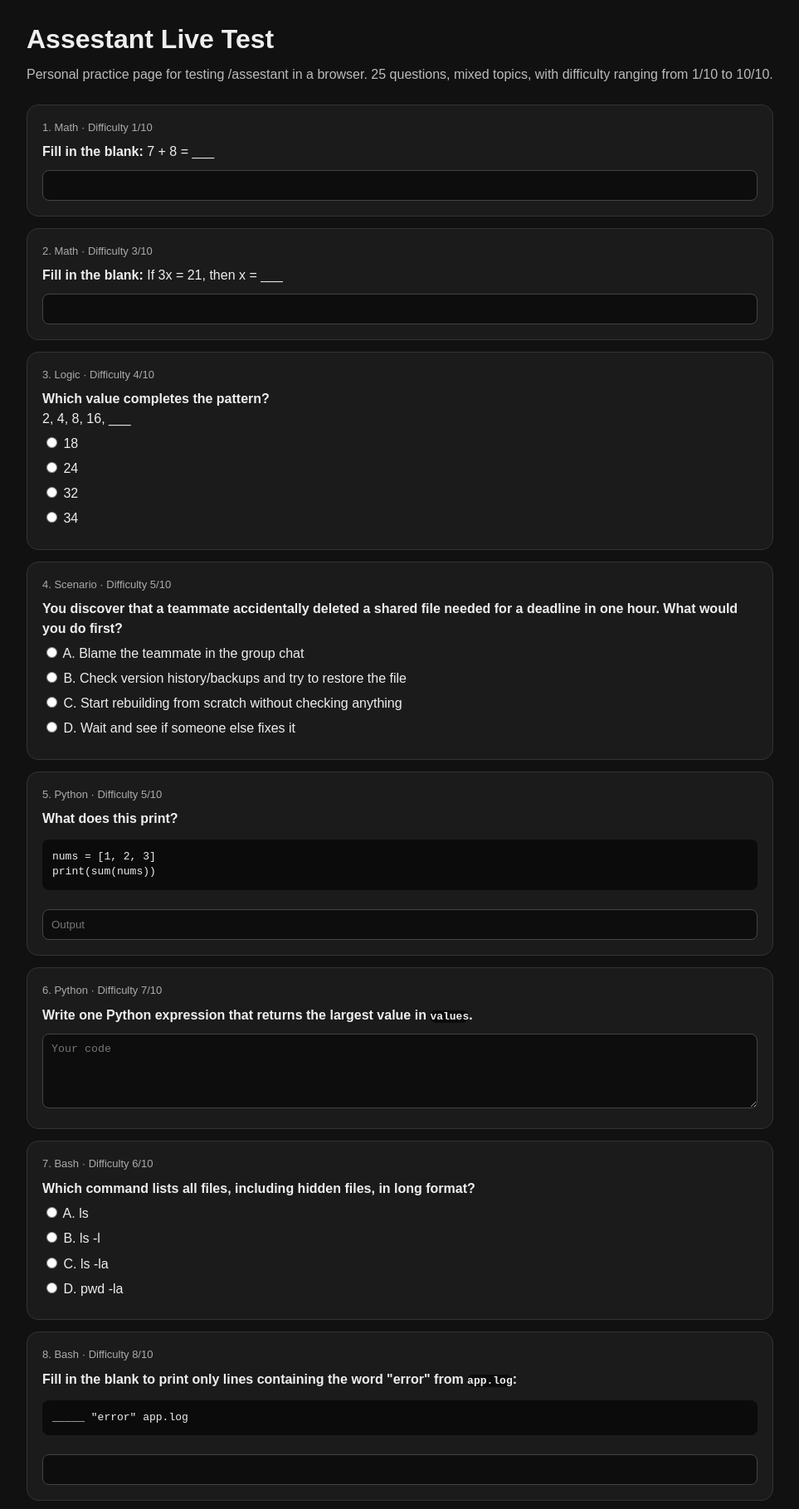
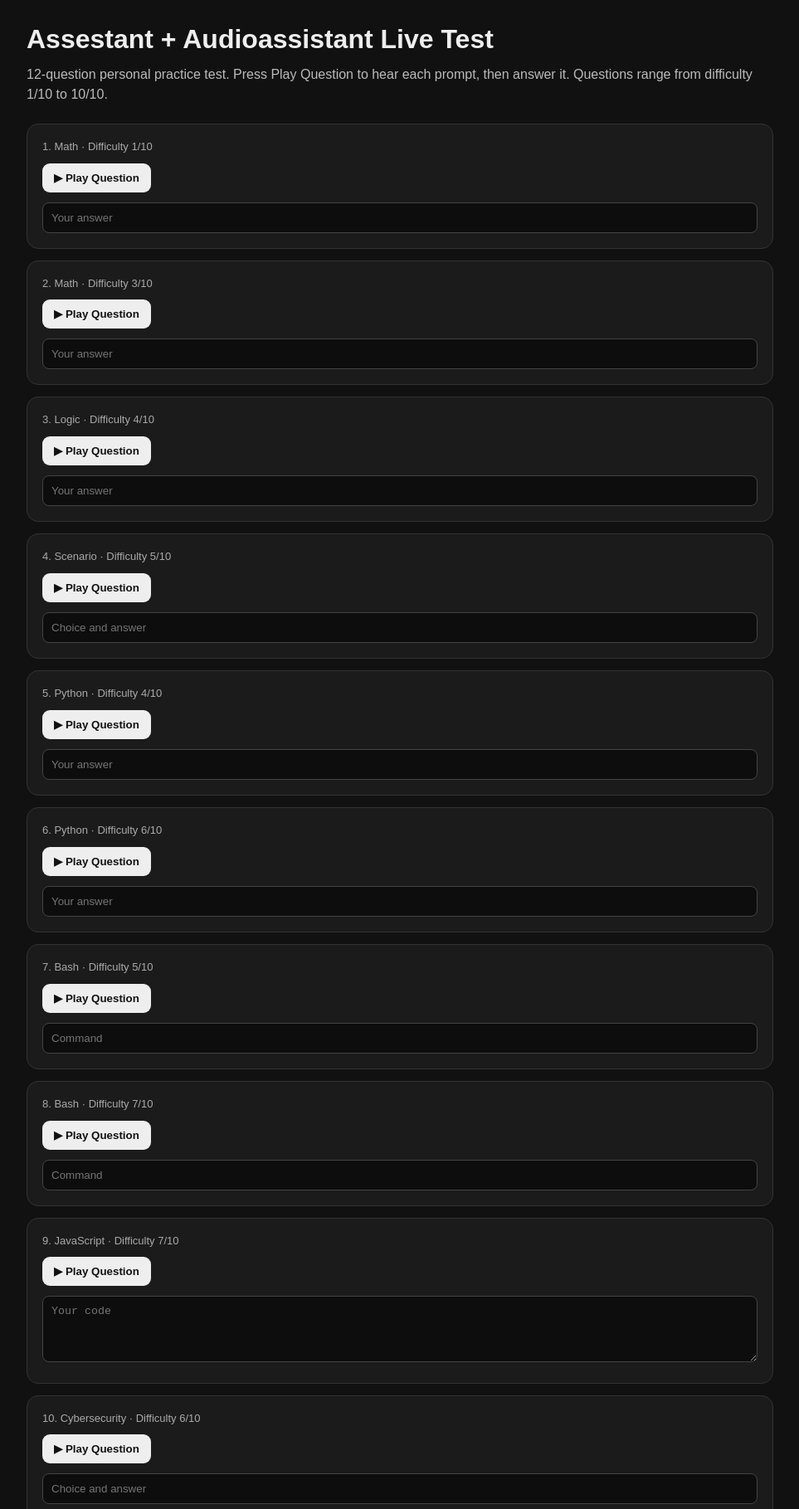
Before and after one commit to godthefather1952/assestanttest, a plain HTML site: page index.html in a window 1280 px wide. Shown: the top 1819 px of the page at 83% size, without its empty margins (158-1121 px from the left). Drawn offline with Linux system fonts and the light colour scheme.

Commit message:
Convert practice test to 12 audio-enabled questions

```diff
--- a/index.html
+++ b/index.html
@@ -1,125 +1,43 @@
 <!DOCTYPE html>
 <html lang="en">
 <head>
-<meta charset="UTF-8" />
-<meta name="viewport" content="width=device-width, initial-scale=1.0" />
-<title>Assestant Live Test</title>
+<meta charset="UTF-8"><meta name="viewport" content="width=device-width,initial-scale=1">
+<title>Assestant + Audioassistant Live Test</title>
 <style>
-  body{font-family:Arial,Helvetica,sans-serif;background:#111;color:#eee;margin:0;padding:24px;line-height:1.45}
-  .wrap{max-width:900px;margin:0 auto}
-  h1{margin:0 0 8px}
-  .note{color:#bbb;margin-bottom:24px}
-  .q{background:#1b1b1b;border:1px solid #333;border-radius:14px;padding:18px;margin:14px 0}
-  .meta{font-size:13px;color:#aaa;margin-bottom:8px}
-  input[type=text], textarea{width:100%;box-sizing:border-box;background:#0d0d0d;color:#fff;border:1px solid #444;border-radius:8px;padding:10px;margin-top:10px}
-  textarea{min-height:90px}
-  code,pre{background:#0b0b0b;border-radius:8px}
-  pre{padding:12px;overflow:auto}
-  label{display:block;margin:7px 0}
-  .footer{margin-top:28px;color:#888;font-size:13px}
+body{font-family:Arial,Helvetica,sans-serif;background:#111;color:#eee;margin:0;padding:24px;line-height:1.45}
+.wrap{max-width:900px;margin:auto} h1{margin:0 0 8px}.note{color:#bbb;margin-bottom:24px}
+.q{background:#1b1b1b;border:1px solid #333;border-radius:14px;padding:18px;margin:14px 0}
+.meta{font-size:13px;color:#aaa;margin-bottom:10px}.play{background:#eee;color:#111;border:0;border-radius:9px;padding:10px 14px;font-weight:700;cursor:pointer}
+input[type=text],textarea{width:100%;box-sizing:border-box;background:#0d0d0d;color:#fff;border:1px solid #444;border-radius:8px;padding:10px;margin-top:12px}
+textarea{min-height:80px}.hint{font-size:13px;color:#888;margin-top:8px}.footer{margin-top:28px;color:#888;font-size:13px}
 </style>
-</head>
-<body>
-<div class="wrap">
-  <h1>Assestant Live Test</h1>
-  <div class="note">Personal practice page for testing /assestant in a browser. 25 questions, mixed topics, with difficulty ranging from 1/10 to 10/10.</div>
+</head><body><div class="wrap">
+<h1>Assestant + Audioassistant Live Test</h1>
+<div class="note">12-question personal practice test. Press Play Question to hear each prompt, then answer it. Questions range from difficulty 1/10 to 10/10.</div>
 
-  <div class="q">
-    <div class="meta">1. Math · Difficulty 1/10</div>
-    <strong>Fill in the blank:</strong> 7 + 8 = ___
-    <input type="text" />
-  </div>
+<div class="q"><div class="meta">1. Math · Difficulty 1/10</div><button class="play" data-say="What is seven plus eight?">▶ Play Question</button><input type="text" placeholder="Your answer"></div>
+<div class="q"><div class="meta">2. Math · Difficulty 3/10</div><button class="play" data-say="If three x equals twenty-one, what is x?">▶ Play Question</button><input type="text" placeholder="Your answer"></div>
+<div class="q"><div class="meta">3. Logic · Difficulty 4/10</div><button class="play" data-say="What number comes next in this pattern? Two, four, eight, sixteen.">▶ Play Question</button><input type="text" placeholder="Your answer"></div>
+<div class="q"><div class="meta">4. Scenario · Difficulty 5/10</div><button class="play" data-say="A teammate accidentally deletes a shared file needed for a deadline in one hour. What should you do first? A: blame the teammate. B: check version history or backups and try to restore it. C: rebuild everything immediately. D: wait for someone else to fix it.">▶ Play Question</button><input type="text" placeholder="Choice and answer"></div>
+<div class="q"><div class="meta">5. Python · Difficulty 4/10</div><button class="play" data-say="In Python, what built-in function returns the largest item in a list?">▶ Play Question</button><input type="text" placeholder="Your answer"></div>
+<div class="q"><div class="meta">6. Python · Difficulty 6/10</div><button class="play" data-say="In Python, a list contains one, two, and three. What does sum of that list return?">▶ Play Question</button><input type="text" placeholder="Your answer"></div>
+<div class="q"><div class="meta">7. Bash · Difficulty 5/10</div><button class="play" data-say="Which Bash command displays the current working directory?">▶ Play Question</button><input type="text" placeholder="Command"></div>
+<div class="q"><div class="meta">8. Bash · Difficulty 7/10</div><button class="play" data-say="Which command lists all files, including hidden files, in long format?">▶ Play Question</button><input type="text" placeholder="Command"></div>
+<div class="q"><div class="meta">9. JavaScript · Difficulty 7/10</div><button class="play" data-say="How would you write a simple JavaScript function named square that takes x and returns x multiplied by x?">▶ Play Question</button><textarea placeholder="Your code"></textarea></div>
+<div class="q"><div class="meta">10. Cybersecurity · Difficulty 6/10</div><button class="play" data-say="You receive an unexpected email asking you to reset your password through a link. What is the safest first action? A: click the link. B: reply to the sender. C: independently navigate to the official service and verify the request. D: forward the email to friends.">▶ Play Question</button><input type="text" placeholder="Choice and answer"></div>
+<div class="q"><div class="meta">11. SQL · Difficulty 8/10</div><button class="play" data-say="In SQL, what keyword belongs between SELECT star FROM users and age greater than twenty-one, if you only want rows where age is greater than twenty-one?">▶ Play Question</button><input type="text" placeholder="Keyword"></div>
+<div class="q"><div class="meta">12. Debugging · Difficulty 10/10</div><button class="play" data-say="A Python program intermittently fails when several threads update the same shared counter. What type of concurrency problem should you investigate first? A: race condition. B: CSS specificity. C: DNS caching. D: SQL normalization.">▶ Play Question</button><input type="text" placeholder="Choice and answer"></div>
 
-  <div class="q">
-    <div class="meta">2. Math · Difficulty 3/10</div>
-    <strong>Fill in the blank:</strong> If 3x = 21, then x = ___
-    <input type="text" />
-  </div>
-
-  <div class="q">
-    <div class="meta">3. Logic · Difficulty 4/10</div>
-    <strong>Which value completes the pattern?</strong><br/>2, 4, 8, 16, ___
-    <label><input type="radio" name="q3"/> 18</label>
-    <label><input type="radio" name="q3"/> 24</label>
-    <label><input type="radio" name="q3"/> 32</label>
-    <label><input type="radio" name="q3"/> 34</label>
-  </div>
-
-  <div class="q">
-    <div class="meta">4. Scenario · Difficulty 5/10</div>
-    <strong>You discover that a teammate accidentally deleted a shared file needed for a deadline in one hour. What would you do first?</strong>
-    <label><input type="radio" name="q4"/> A. Blame the teammate in the group chat</label>
-    <label><input type="radio" name="q4"/> B. Check version history/backups and try to restore the file</label>
-    <label><input type="radio" name="q4"/> C. Start rebuilding from scratch without checking anything</label>
-    <label><input type="radio" name="q4"/> D. Wait and see if someone else fixes it</label>
-  </div>
-
-  <div class="q">
-    <div class="meta">5. Python · Difficulty 5/10</div>
-    <strong>What does this print?</strong>
-    <pre><code>nums = [1, 2, 3]
-print(sum(nums))</code></pre>
-    <input type="text" placeholder="Output" />
-  </div>
-
-  <div class="q">
-    <div class="meta">6. Python · Difficulty 7/10</div>
-    <strong>Write one Python expression that returns the largest value in <code>values</code>.</strong>
-    <textarea placeholder="Your code"></textarea>
-  </div>
-
-  <div class="q">
-    <div class="meta">7. Bash · Difficulty 6/10</div>
-    <strong>Which command lists all files, including hidden files, in long format?</strong>
-    <label><input type="radio" name="q7"/> A. ls</label>
-    <label><input type="radio" name="q7"/> B. ls -l</label>
-    <label><input type="radio" name="q7"/> C. ls -la</label>
-    <label><input type="radio" name="q7"/> D. pwd -la</label>
-  </div>
-
-  <div class="q">
-    <div class="meta">8. Bash · Difficulty 8/10</div>
-    <strong>Fill in the blank to print only lines containing the word "error" from <code>app.log</code>:</strong>
-    <pre><code>_____ "error" app.log</code></pre>
-    <input type="text" />
-  </div>
-
-  <div class="q">
-    <div class="meta">9. Coding · Difficulty 8/10</div>
-    <strong>How would you write a simple function in JavaScript that returns the square of a number?</strong>
-    <textarea placeholder="Your function"></textarea>
-  </div>
-
-  <div class="q">
-    <div class="meta">10. Mixed Scenario + Reasoning · Difficulty 10/10</div>
-    <strong>You are debugging a script that works locally but fails on a Linux server with "Permission denied." Which action is the best first check?</strong>
-    <label><input type="radio" name="q10"/> A. Rewrite the script in another language</label>
-    <label><input type="radio" name="q10"/> B. Check file permissions and whether the script is executable</label>
-    <label><input type="radio" name="q10"/> C. Delete the server logs</label>
-    <label><input type="radio" name="q10"/> D. Reinstall the operating system</label>
-  </div>
-
-
-  <div class="q"><div class="meta">11. Math · Difficulty 2/10</div><strong>Fill in the blank:</strong> 12 × 4 = ___<input type="text" /></div>
-  <div class="q"><div class="meta">12. Percentages · Difficulty 4/10</div><strong>A $80 item is discounted by 25%. What is the sale price?</strong><label><input type="radio" name="q12"/> A. $20</label><label><input type="radio" name="q12"/> B. $55</label><label><input type="radio" name="q12"/> C. $60</label><label><input type="radio" name="q12"/> D. $65</label></div>
-  <div class="q"><div class="meta">13. Logic · Difficulty 5/10</div><strong>All Rens are Tovs. No Tovs are Meks. Can any Ren be a Mek?</strong><label><input type="radio" name="q13"/> A. Yes</label><label><input type="radio" name="q13"/> B. No</label><label><input type="radio" name="q13"/> C. Only sometimes</label><label><input type="radio" name="q13"/> D. Not enough information</label></div>
-  <div class="q"><div class="meta">14. Scenario · Difficulty 4/10</div><strong>A customer reports a bug you cannot reproduce. What is the best next step?</strong><label><input type="radio" name="q14"/> A. Close the ticket</label><label><input type="radio" name="q14"/> B. Ask for exact steps, environment details, and relevant logs</label><label><input type="radio" name="q14"/> C. Tell them the software works</label><label><input type="radio" name="q14"/> D. Rebuild the entire application</label></div>
-  <div class="q"><div class="meta">15. Scenario · Difficulty 6/10</div><strong>You have two urgent tasks due today and cannot finish both on time. What would you do first?</strong><textarea placeholder="Brief response"></textarea></div>
-  <div class="q"><div class="meta">16. Python · Difficulty 4/10</div><strong>What does this print?</strong><pre><code>name = "Claude"
-print(name[0])</code></pre><input type="text" placeholder="Output" /></div>
-  <div class="q"><div class="meta">17. Python · Difficulty 6/10</div><strong>Fill in the blank so the loop prints 0, 1, and 2:</strong><pre><code>for i in _____:
-    print(i)</code></pre><input type="text" /></div>
-  <div class="q"><div class="meta">18. Python · Difficulty 8/10</div><strong>What is the output?</strong><pre><code>x = [1, 2, 3, 4]
-print([n * 2 for n in x if n % 2 == 0])</code></pre><input type="text" placeholder="Output" /></div>
-  <div class="q"><div class="meta">19. Bash · Difficulty 3/10</div><strong>Which command prints the current working directory?</strong><label><input type="radio" name="q19"/> A. cd</label><label><input type="radio" name="q19"/> B. pwd</label><label><input type="radio" name="q19"/> C. mkdir</label><label><input type="radio" name="q19"/> D. cat</label></div>
-  <div class="q"><div class="meta">20. Bash · Difficulty 7/10</div><strong>Write a Bash command that recursively searches the current directory for files containing the text "TODO".</strong><textarea placeholder="Command"></textarea></div>
-  <div class="q"><div class="meta">21. JavaScript · Difficulty 5/10</div><strong>What does this expression evaluate to?</strong><pre><code>2 === "2"</code></pre><label><input type="radio" name="q21"/> A. true</label><label><input type="radio" name="q21"/> B. false</label><label><input type="radio" name="q21"/> C. 2</label><label><input type="radio" name="q21"/> D. Error</label></div>
-  <div class="q"><div class="meta">22. JavaScript · Difficulty 7/10</div><strong>Write a JavaScript function that returns true when a number is even and false otherwise.</strong><textarea placeholder="Your function"></textarea></div>
-  <div class="q"><div class="meta">23. Cybersecurity · Difficulty 6/10</div><strong>You receive an unexpected email asking you to reset your password through a link. What is the safest first action?</strong><label><input type="radio" name="q23"/> A. Click it and inspect the page</label><label><input type="radio" name="q23"/> B. Reply asking if it is legitimate</label><label><input type="radio" name="q23"/> C. Independently navigate to the official service and verify the request</label><label><input type="radio" name="q23"/> D. Forward it to friends</label></div>
-  <div class="q"><div class="meta">24. SQL · Difficulty 8/10</div><strong>Fill in the blank to return only users whose age is greater than 21:</strong><pre><code>SELECT * FROM users _____ age &gt; 21;</code></pre><input type="text" /></div>
-  <div class="q"><div class="meta">25. Debugging · Difficulty 10/10</div><strong>A Python program intermittently fails when several threads update the same shared counter. What type of problem should you investigate first?</strong><label><input type="radio" name="q25"/> A. Race condition</label><label><input type="radio" name="q25"/> B. CSS specificity</label><label><input type="radio" name="q25"/> C. DNS caching</label><label><input type="radio" name="q25"/> D. SQL normalization</label></div>
-
-  <div class="footer">This page is intentionally a practice test for evaluating browser reading, question extraction, reasoning, and answer suggestions.</div>
+<div class="footer">Practice page for testing browser-based question recognition and user-initiated audio question assistance.</div>
 </div>
-</body>
-</html>
+<script>
+document.querySelectorAll('.play').forEach(btn=>{
+ btn.addEventListener('click',()=>{
+   speechSynthesis.cancel();
+   const u=new SpeechSynthesisUtterance(btn.dataset.say);
+   u.rate=0.92; u.pitch=1; u.lang='en-US';
+   speechSynthesis.speak(u);
+ });
+});
+</script>
+</body></html>
```
